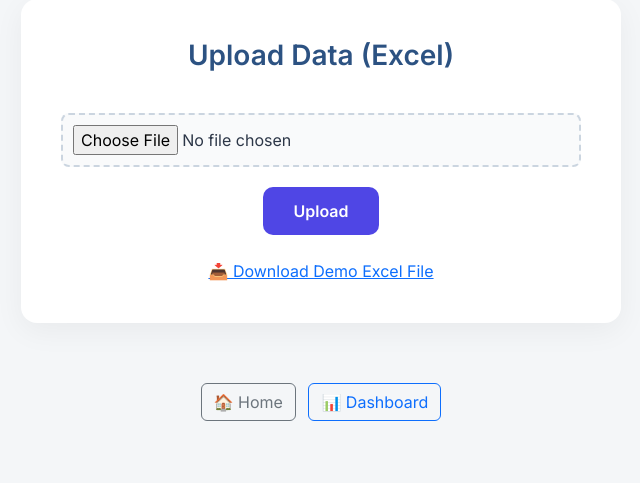
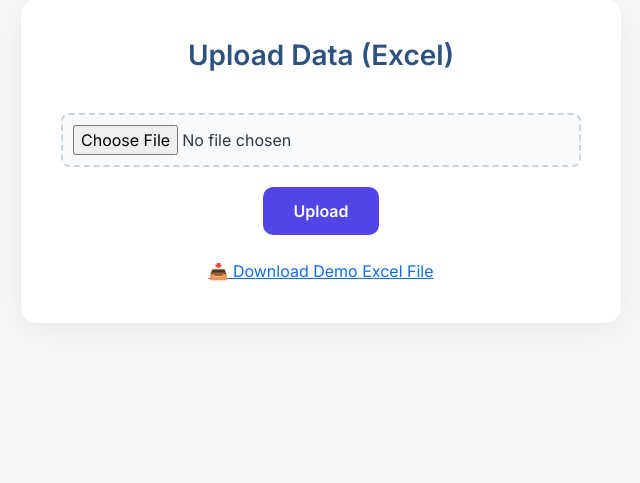
Before and after one commit to Shrx14/PrintDesk, a Flask app: page /upload in a window 1280 px wide. Shown: the part 176-659 px from the top of the page, without its empty margins (319-959 px from the left). Run offline with Flask 3, Linux system fonts and the light colour scheme; some libraries are stand-ins or nearby versions.

Commit message:
button removed and home hyperlink update

```diff
--- a/templates/base.html
+++ b/templates/base.html
@@ -104,7 +104,7 @@
   <!-- NAVBAR -->
   <header>
   <img src="/static/images/ril-logo.png" alt="RIL Logo" style="height: 75px; margin-right: -500px;">
-  <h1>Printer Desk</h1>
+  <h1><a href="{{ url_for('home') }}" style="color: white; text-decoration: none;">Printer Desk</a></h1>
   <nav>
     <a href="{{ url_for('upload') }}"><i class="fas fa-upload"></i> Upload</a>
     <a href="{{ url_for('view') }}"><i class="fas fa-table"></i> View Data</a>
--- a/templates/dashboard.html
+++ b/templates/dashboard.html
@@ -172,9 +172,4 @@
     spinner.classList.remove('d-none');
   });
 </script>
-
-<div class="mt-5 text-center">
-  <a href="{{ url_for('home') }}" class="btn btn-outline-secondary me-2">🏠 Home</a>
-  <a href="{{ url_for('view') }}" class="btn btn-outline-info">📄 View Data</a>
-</div>
 {% endblock %}
--- a/templates/upload.html
+++ b/templates/upload.html
@@ -34,11 +34,6 @@
         </div>
       {% endif %}
     {% endwith %}
-  </div>
-
-  <div class="mt-5 text-center">
-    <a href="{{ url_for('home') }}" class="btn btn-outline-secondary me-2">🏠 Home</a>
-    <a href="{{ url_for('dashboard') }}" class="btn btn-outline-primary">📊 Dashboard</a>
   </div>
 
   <style>
@@ -137,4 +132,3 @@
     });
   </script>
 {% endblock %}
-</create_file>
--- a/templates/view.html
+++ b/templates/view.html
@@ -194,10 +194,4 @@
   No data uploaded yet. Please <a href="{{ url_for('upload') }}">upload an Excel file</a> first.
 </div>
 {% endif %}
-
-<!-- Navigation -->
-<div class="mt-5 text-center">
-  <a href="{{ url_for('home') }}" class="btn btn-outline-secondary me-2">🏠 Home</a>
-  <a href="{{ url_for('dashboard') }}" class="btn btn-outline-primary">📊 Dashboard</a>
-</div>
 {% endblock %}
```
